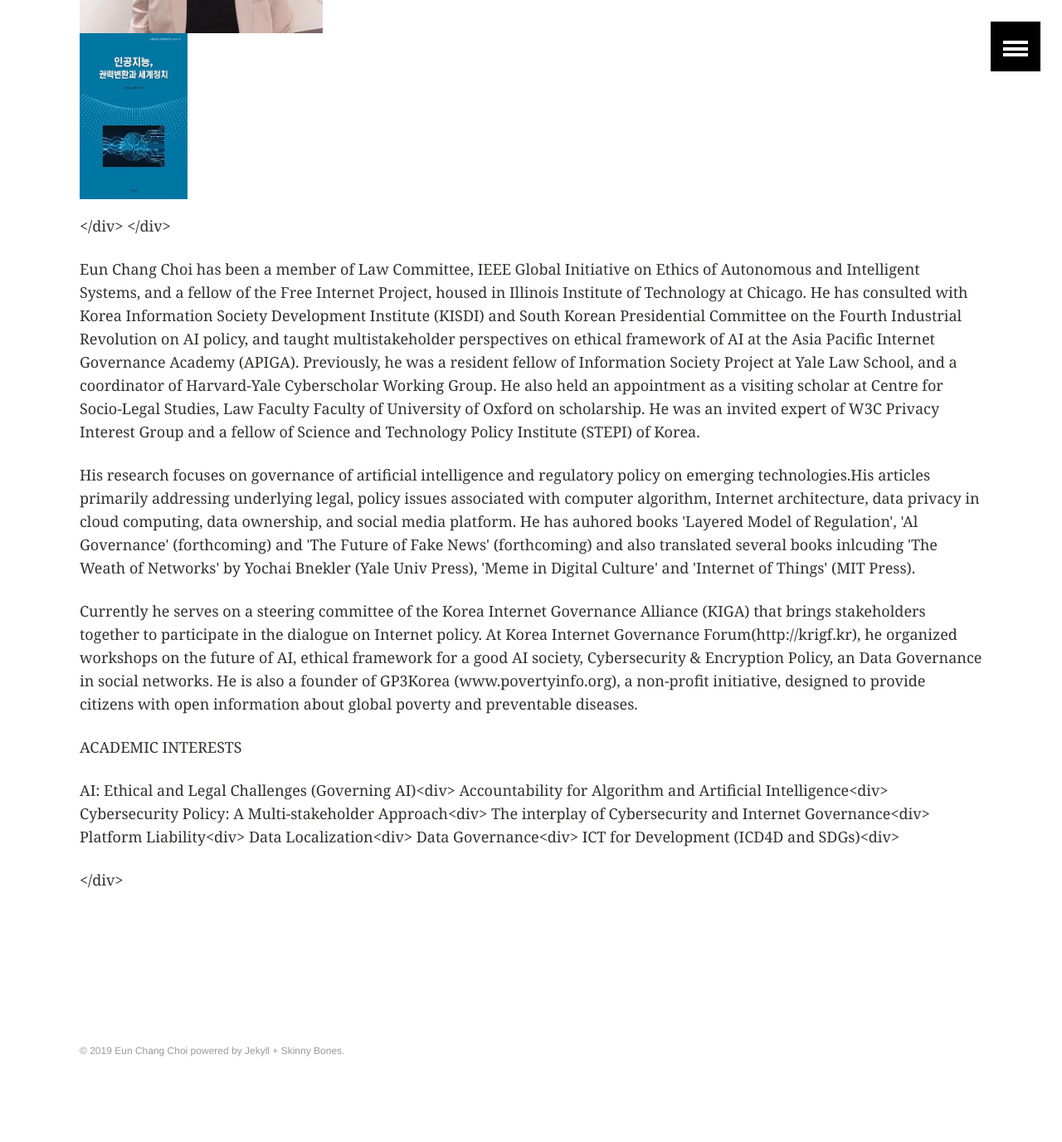
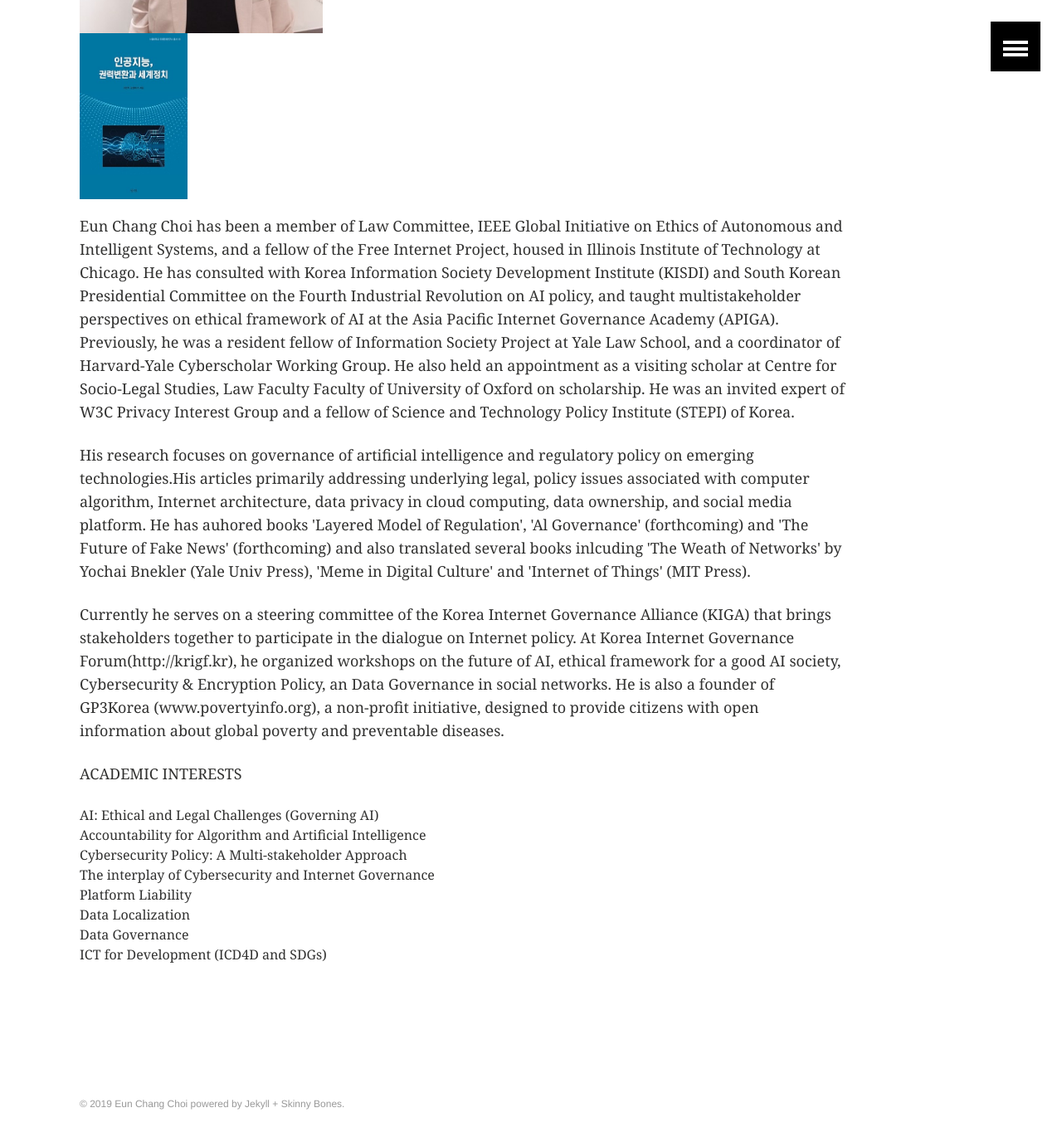
Before and after one commit to eunchangchoi/eunchangchoi.github.io, a Jekyll site: the page built from index.md, in a window 1280 px wide and 1400 px high, scrolled down 382 px. Shown: the top 1376 px of the window at 83% size. Built offline with Jekyll 4.4.1, drawn with Linux system fonts in a browser that asks for light colours; before the commit the page ends 1734 px from its top, so only the background shows below that.

Commit message:
Update index.md

```diff
--- a/index.md
+++ b/index.md
@@ -14,13 +14,10 @@ title: "Eun Chang Choi"
  <img style="height:250px" src="images/profile.jpg">
  <a href="https://mitpress.mit.edu/books/memes-digital-culture"><img style="vertical-align:top;height:200px;width:130px;" src="images/book1.png"></a>
  <a href="http://www.kyobobook.co.kr/product/detailViewKor.laf?ejkGb=KOR&mallGb=KOR&barcode=9791130435473&orderClick=LAG&Kc="><img style="vertical-align:top;height:200px;width:130px;" src="images/book2.jpg"></a>
- <a href="www.kyobobook.co.kr/product/detailViewKor.laf?ejkGb=KOR&mallGb=KOR&barcode=9788946062726&orderClick=LAH&Kc="><img style="vertical-align:top;height:200px;width:130px;" src="images/book3.jpg"></a>
+ <a href="ttp://www.kyobobook.co.kr/product/detailViewKor.laf?ejkGb=KOR&mallGb=KOR&barcode=9788946062726&orderClick=LAH&Kc="><img style="vertical-align:top;height:200px;width:130px;" src="images/book3.jpg"></a>
  <a href="http://www.kyobobook.co.kr/product/detailViewKor.laf?barcode=9791130437002&orderClick=357"><img style="vertical-align:top;height:200px;width:130px;" src="images/book4.jpg"></a>
  <a href="http://www.kyobobook.co.kr/product/detailViewKor.laf?ejkGb=KOR&mallGb=KOR&barcode=9788964361436&orderClick=LAH&Kc="><img style="vertical-align:top;height:200px;width:130px;" src="images/book5.jpg"></a>
-</div>
-</div>
-</div>
-</div>
+
 
 <p> Eun Chang Choi has been a member of Law Committee, IEEE Global Initiative on Ethics of Autonomous and Intelligent Systems, and a fellow of the Free Internet Project, housed in Illinois Institute of Technology at Chicago. He has consulted with Korea Information Society Development Institute (KISDI) and South Korean Presidential Committee on the Fourth Industrial Revolution on AI policy, and taught multistakeholder perspectives on ethical framework of AI at the Asia Pacific Internet Governance Academy (APIGA). Previously, he was a resident fellow of Information Society Project at Yale Law School, and a coordinator of Harvard-Yale Cyberscholar Working Group. He also held an appointment as a visiting scholar at Centre for Socio-Legal Studies, Law Faculty Faculty of University of Oxford on scholarship. He was an invited expert of W3C Privacy Interest Group and a fellow of Science and Technology Policy Institute (STEPI) of Korea.</p>
 <p> His research focuses on governance of artificial intelligence and regulatory policy on emerging technologies.His articles primarily addressing underlying legal, policy issues associated with computer algorithm, Internet architecture, data privacy in cloud computing, data ownership, and social media platform. He has auhored books 'Layered Model of Regulation', 'Al Governance' (forthcoming) and 'The Future of Fake News'  (forthcoming)  and also translated several books inlcuding 'The Weath of Networks' by Yochai Bnekler (Yale Univ Press), 'Meme in Digital Culture' and 'Internet of Things' (MIT Press).
@@ -28,7 +25,7 @@ title: "Eun Chang Choi"
 <p> Currently he serves on a steering committee of the Korea Internet Governance Alliance (KIGA) that brings stakeholders together to participate in the dialogue on Internet policy. At Korea Internet Governance Forum(http://krigf.kr), he organized workshops on the future of AI, ethical framework for a good AI society, Cybersecurity & Encryption Policy, an Data Governance in social networks. He is also a founder of GP3Korea (www.povertyinfo.org), a non-profit initiative, designed to provide citizens with open information about global poverty and preventable diseases.</p>
 
 
-<p>ACADEMIC INTERESTS</p>
+<p>ACADEMIC INTERESTS</p><div>
   AI: Ethical and Legal Challenges (Governing AI)<div>
   Accountability for Algorithm and Artificial Intelligence<div>
   Cybersecurity Policy: A Multi-stakeholder Approach<div>
@@ -36,6 +33,4 @@ title: "Eun Chang Choi"
   Platform Liability<div>
   Data Localization<div>
   Data Governance<div>
-  ICT for Development (ICD4D and SDGs)<div>
-
-</div>
+  ICT for Development (ICD4D and SDGs)
```
